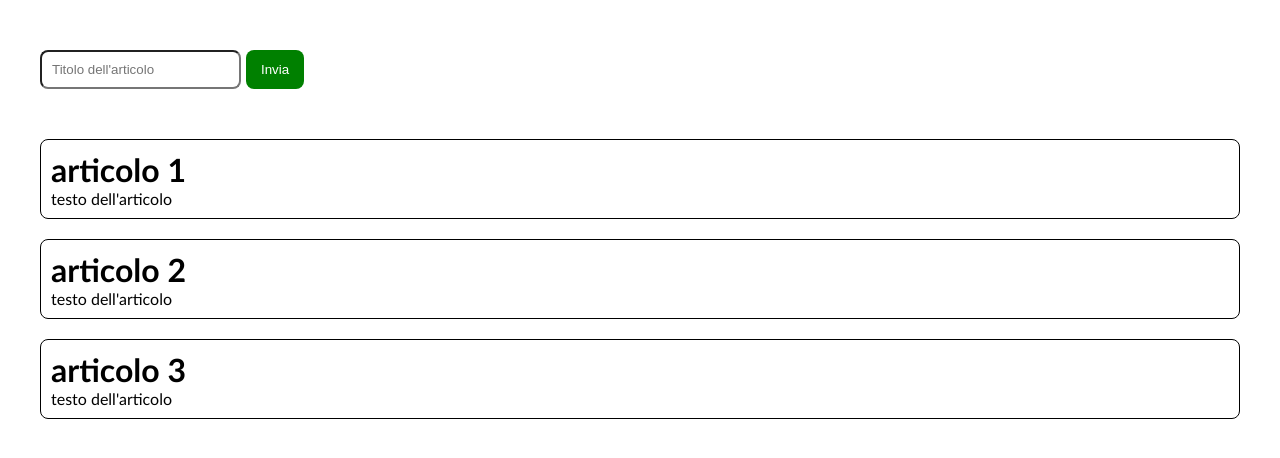
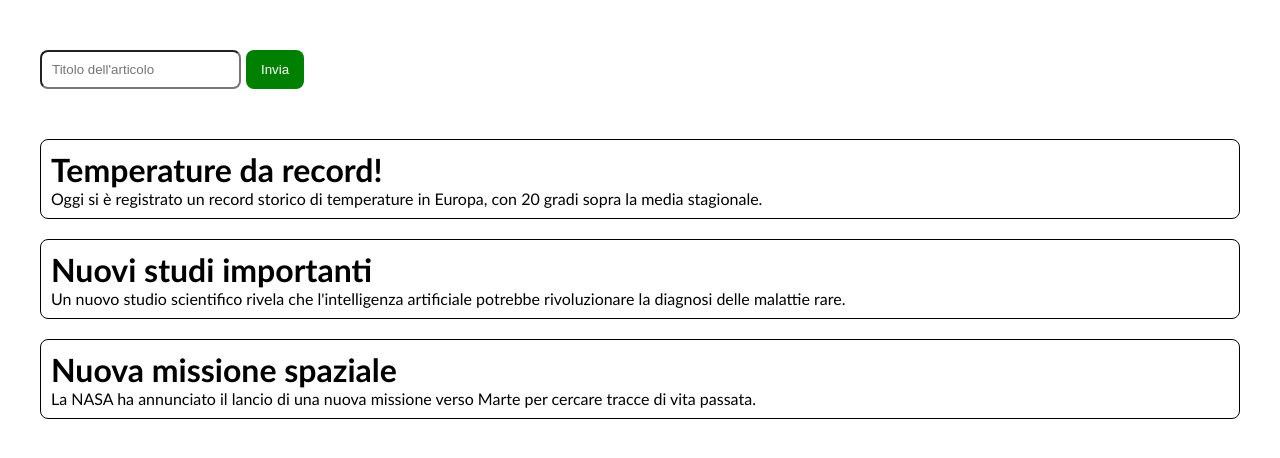
Before and after one commit to nicolaparutto/react-form, a React (Vite) app: page / in a window 1280 px wide. Shown: the top 458 px of the page. Built offline with nearby package versions, Linux system fonts and the light colour scheme.

Commit message:
feat: change of saving articles, from arrays to objects

```diff
--- a/src/components/form.jsx
+++ b/src/components/form.jsx
@@ -1,18 +1,38 @@
 import { useState } from "react";
 const articles = [
-   "articolo 1",
-   "articolo 2",
-   "articolo 3"
+   {
+      id: 1,
+      title:"Temperature da record!",
+      text: "Oggi si è registrato un record storico di temperature in Europa, con 20 gradi sopra la media stagionale."
+   },
+   {
+      id: 2,
+      title:"Nuovi studi importanti",
+      text: "Un nuovo studio scientifico rivela che l'intelligenza artificiale potrebbe rivoluzionare la diagnosi delle malattie rare."
+   },
+   {
+      id: 3,
+      title:"Nuova missione spaziale",
+      text: "La NASA ha annunciato il lancio di una nuova missione verso Marte per cercare tracce di vita passata."
+   }
 ]
 function Form() {
    const [articlesList, setArticlesList] = useState(articles);
-   const [newArticle, setNewArticle] = useState("")
+   const [newArticle, setNewArticle] = useState({title: ''})
 
    const handlerSubmit = (e) => {
       e.preventDefault();
       const newArticlesList = [newArticle, ...articlesList]
       setArticlesList(newArticlesList)
    }
+   const handlerNewArticle = (e) => {
+      const newArticle = {
+         id: 4,
+         title: e.target.value
+      }
+      setNewArticle(newArticle);
+   }
+
 
    return (
      <div className="container form-container">
@@ -20,17 +40,17 @@ function Form() {
          <input
          type="text"
          placeholder="Titolo dell'articolo"
-         value={newArticle}
-         onChange={(e) => setNewArticle( e.target.value)}
+         value={newArticle.text}
+         onChange={handlerNewArticle}
          required/>
          <button className="btn" type="submit">Invia</button>
       </form>
 
       <div className="articles-section">
-         {articlesList.map((article, index) => (
-               <div key={index} className="article">
-                  <h1>{article}</h1>
-                  <p>testo dell'articolo</p>
+         {articlesList.map((article) => (
+               <div key={article.id} className="article">
+                  <h1>{article.title}</h1>
+                  <p>{article.text}</p>
                </div>
          ))}
       </div>
```
